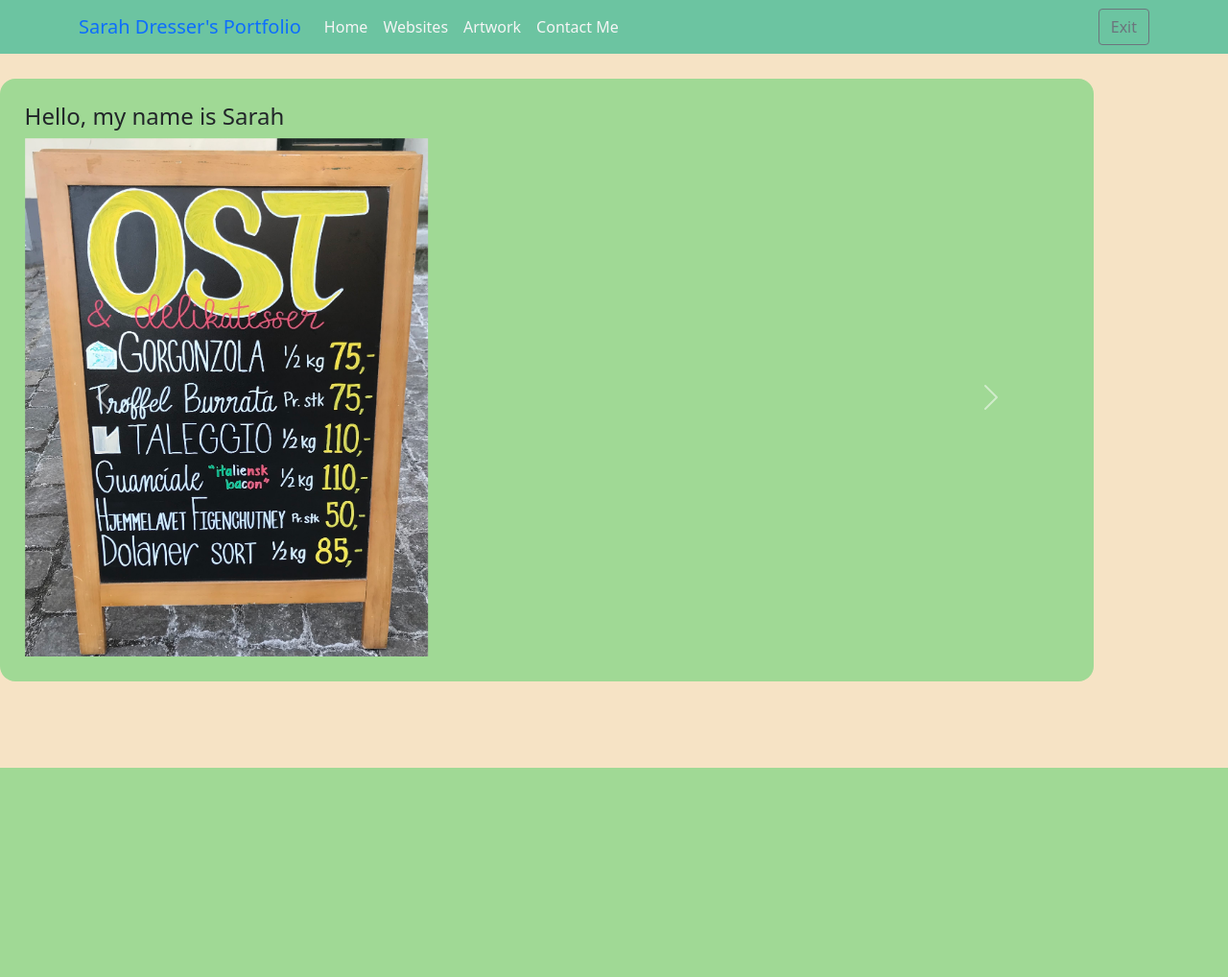
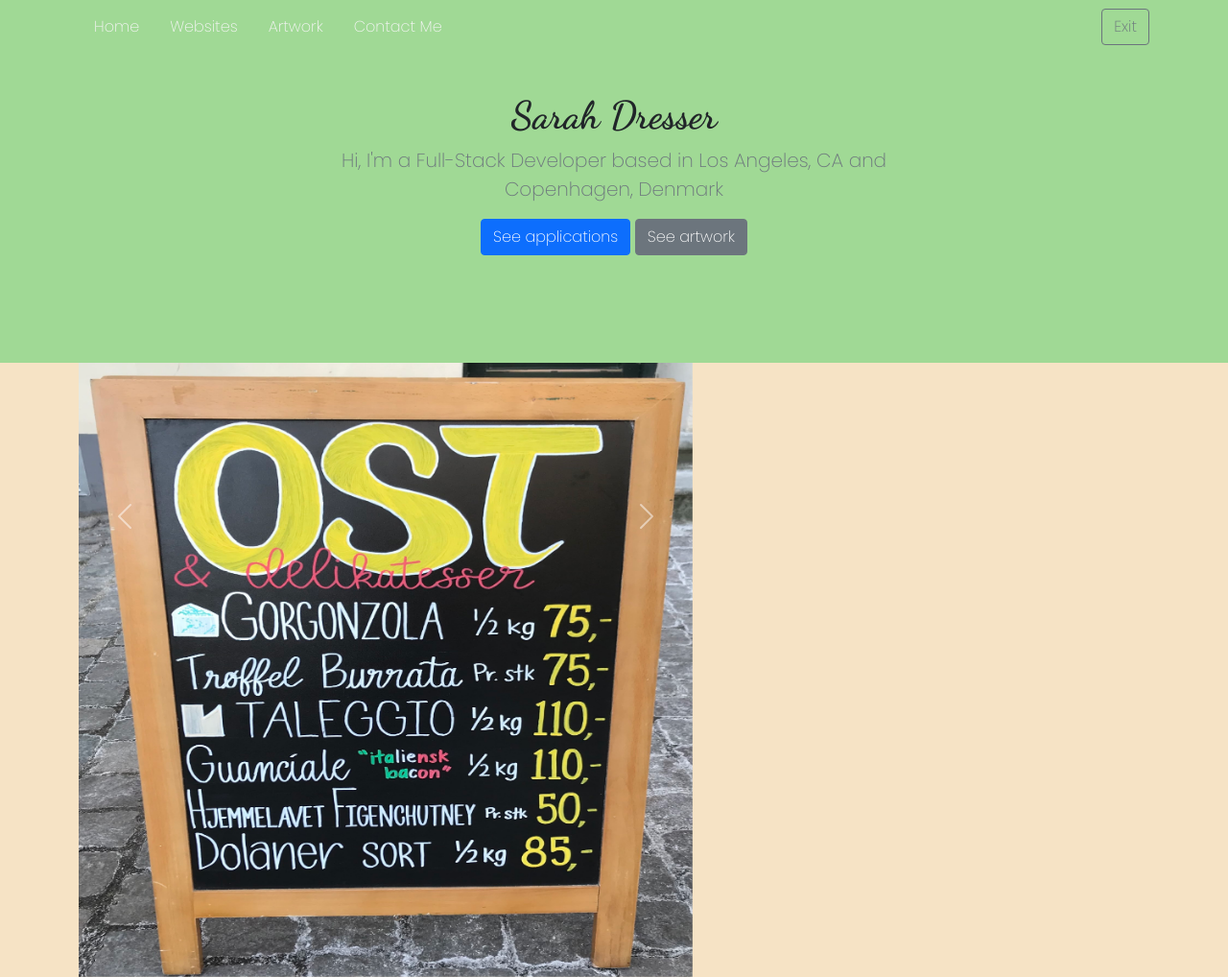
Before and after one commit to sdress/my-portfolio, a Django app: page /dashboard in a window 1280 px wide. Shown: the whole page at 96% size. Before the commit the page ends 800 px from the top, so only its background shows below. Run offline with Django 4.2, Linux system fonts and the light colour scheme.

Commit message:
saving place, added working carousel

```diff
--- a/my_portfolio_project/static/css/style.css
+++ b/my_portfolio_project/static/css/style.css
@@ -31,21 +31,51 @@
     color: #4CACBC;
 }
 
+.main-font{
+    font-family: 'Poppins', sans-serif;
+}
+
+.name-font{
+    font-family: 'Dancing Script', cursive;
+}
+
 body{
     background-color: #F6E3C5;
 }
 
-.background-1{
+.background-color-1{
     background-color: #A0D995;
-    padding: 2%;
-    margin: 2% 0%;
-    border-radius: 1em;
+}
+
+.background-color-2{
+    background-color: #6CC4A1;
+}
+
+.carousel{
+    width: 640px;
+    height: 320px;
+    justify-content: center;
+    align-content: center;
 }
 
 .navbar{
-    background-color: #6CC4A1;
+    background-color: #A0D995;
 }
 
 .nav-link{
     color: whitesmoke
 }
+
+#scrollspyArtwork{
+    margin-top: 2em;
+}
+
+
+/*
+.background-1{
+    background-color: #A0D995;
+    padding: 2%;
+    margin: 2% 0 0 0;
+    border-radius: 1em;
+}
+*/
--- a/my_portfolio_project/templates/contact.html
+++ b/my_portfolio_project/templates/contact.html
@@ -14,8 +14,7 @@
     {% include 'partials/nav.html' %}
     <!-- End navbar -->
 
-    <div class="container background-1">
-        <h1>Hello, my name is Sarah</h1>
+    <div class="container-fluid background-1">
 
     </div>
 </body>
--- a/my_portfolio_project/templates/dashboard.html
+++ b/my_portfolio_project/templates/dashboard.html
@@ -6,21 +6,41 @@
     <meta name="viewport" content="width=device-width, initial-scale=1.0">
     <title>Dashboard</title>
     {% load static %}
+    <script src="https://cdn.jsdelivr.net/npm/bootstrap@5.0.0-beta3/dist/js/bootstrap.bundle.min.js" integrity="sha384-JEW9xMcG8R+pH31jmWH6WWP0WintQrMb4s7ZOdauHnUtxwoG2vI5DkLtS3qm9Ekf" crossorigin="anonymous"></script>
     <link href="https://cdn.jsdelivr.net/npm/bootstrap@5.0.2/dist/css/bootstrap.min.css" rel="stylesheet" integrity="sha384-EVSTQN3/azprG1Anm3QDgpJLIm9Nao0Yz1ztcQTwFspd3yD65VohhpuuCOmLASjC" crossorigin="anonymous">
     <link rel="stylesheet" type="text/css" href="{% static 'css/style.css' %}">
+    <link rel="preconnect" href="https://fonts.googleapis.com">
+    <link rel="preconnect" href="https://fonts.gstatic.com" crossorigin>
+    <link href="https://fonts.googleapis.com/css2?family=Dancing+Script:wght@700&family=Poppins:wght@200&display=swap" rel="stylesheet">
 </head>
-<body>
+<body style="font-family: 'Poppins', sans-serif;">
     <!-- Navbar -->
     {% include 'partials/nav.html' %}
     <!-- End navbar -->
 
-    <div class="container background-1">
-        <h4>Hello, my name is Sarah</h4>
+    <!-- Introduction -->
+    <div class="py-5 text-center container-fluid background-color-1">
+        <div class="row py-lg-5">
+            <div class="col-lg-6 col-md-8 mx-auto">
+                <h1 class="name-font">Sarah Dresser</h1>
+                <p class="lead text-muted main-font">Hi, I'm a Full-Stack Developer based in Los Angeles, CA and Copenhagen, Denmark</p>
+                <p>
+                    <a href="#scrollspyWebsites" class="btn btn-primary">See applications</a>
+                    <a href="#scrollspyArtwork" class="btn btn-secondary">See artwork</a>
+                </p>
+            </div>
+        </div>
 
+    </div>
+
+    <!-- My Artwork section -->
+
+    <!-- carousel view -->
+    <div class="container justify-content-center">
         <div id="carouselControls" class="carousel slide" data-bs-ride="carousel">
             <div class="carousel-inner">
                 <div class="carousel-item active">
-                    <img src="{% static 'imgs/ost.jpg' %}" class="d-block w-60 center" alt="Cheese shop menu board outside on cobblestone" width="420" height="540">
+                    <img src="{% static 'imgs/ost.jpg' %}" class="d-block w-100" height="640px" width="320px" alt="Cheese shop menu board outside on cobblestone">
                 </div>
                 <div class="carousel-item">
                     <img src="{% static 'imgs/velkommen.jpg' %}" class="d-block w-100" alt="glass mirror with flourished writing that says, 'velkommen'">
@@ -39,5 +59,44 @@
             </button>
         </div>
     </div>
+
+    <!-- card view
+    <h1 id="scrollspyArtwork" class="text-center">My Artwork</h1>
+    <div class="artwork py-5">
+        <div class="container">
+
+            <div class="row row-cols-1 row-cols-sm-2 row-cols-md-3 g-3">
+                <div class="col">
+                    <div class="card shadow-sm" style="width: 18rem;">
+                        <img src="{% static 'imgs/velkommen.jpg' %}" class="card-img-top" alt="glass mirror with flourished writing that says, 'velkommen'">
+                        <div class="card-body">
+                            <p class="card-text">Outdoor decorations</p>
+                        </div>
+                    </div>
+                </div>
+
+                <div class="col">
+                    <div class="card shadow-sm" style="width: 18rem;">
+                        <img src="{% static 'imgs/ost.jpg' %}" class="card-img-top" alt="Menu board outside on cobblestone">
+                        <div class="card-body">
+                            <p class="card-text">Street A-sign</p>
+                        </div>
+                    </div>
+                </div>
+
+                <div class="col">
+                <div class="card shadow-sm" style="width: 18rem;">
+                    <img src="{% static 'imgs/bar_menu.jpg' %}" class="card-img-top" alt="black bar menu on white table">
+                    <div class="card-body">
+                        <p class="card-text">Menus and Interior Decorations</p>
+                    </div>
+                </div>
+            </div>
+            </div>
+
+        </div>
+    </div> -->
+
+
 </body>
 </html>
--- a/my_portfolio_project/templates/index.html
+++ b/my_portfolio_project/templates/index.html
@@ -8,8 +8,11 @@
     {% load static %}
     <link href="https://cdn.jsdelivr.net/npm/bootstrap@5.0.2/dist/css/bootstrap.min.css" rel="stylesheet" integrity="sha384-EVSTQN3/azprG1Anm3QDgpJLIm9Nao0Yz1ztcQTwFspd3yD65VohhpuuCOmLASjC" crossorigin="anonymous">
     <link rel="stylesheet" type="text/css" href="{% static 'css/style.css' %}">
+    <link rel="preconnect" href="https://fonts.googleapis.com">
+    <link rel="preconnect" href="https://fonts.gstatic.com" crossorigin>
+    <link href="https://fonts.googleapis.com/css2?family=Dancing+Script:wght@700&family=Poppins:wght@200&display=swap" rel="stylesheet">
 </head>
-<body class="index-body">
+<body class="index-body" style="font-family: 'Poppins', sans-serif;">
     <div class="container">
 
         <div class="jumbotron-fluid background-1">
--- a/my_portfolio_project/templates/partials/nav.html
+++ b/my_portfolio_project/templates/partials/nav.html
@@ -1,23 +1,23 @@
 {% load static %}
-    <nav class="navbar navbar-expand-lg" style="color: whitesmoke;">
+    <nav class="navbar navbar-expand-lg fixed-top background-color-1" style="color: whitesmoke;">
         <div class="container">
-        <a class="navbar-brand" href="#">Sarah Dresser's Portfolio</a>
+        <!-- <a class="navbar-brand" href="#">Sarah Dresser's Portfolio</a>
         <button class="navbar-toggler" type="button" data-bs-toggle="collapse" data-bs-target="#navbarNav" aria-controls="navbarNav" aria-expanded="false" aria-label="Toggle navigation">
             <span class="navbar-toggler-icon"></span>
-        </button>
+        </button> -->
         <div class="collapse navbar-collapse" id="navbarNav">
-            <ul class="navbar-nav">
+            <ul class="nav justify-content-center">
                 <li class="nav-item">
-                    <a class="nav-link" aria-current="page" href="#">Home</a>
+                    <a class="nav-link" aria-current="page" href="#scrollspyHeading1">Home</a>
                 </li>
                 <li class="nav-item">
-                    <a class="nav-link" href="#">Websites</a>
+                    <a class="nav-link" href="#scrollspyWebsites">Websites</a>
                 </li>
                 <li class="nav-item">
-                    <a class="nav-link" href="#">Artwork</a>
+                    <a class="nav-link" href="#scrollspyArtwork">Artwork</a>
                 </li>
                 <li class="nav-item">
-                    <a class="nav-link" href="#">Contact Me</a>
+                    <a class="nav-link" href="#scrollspyContact">Contact Me</a>
                 </li>
             </ul>
         </div>
```
